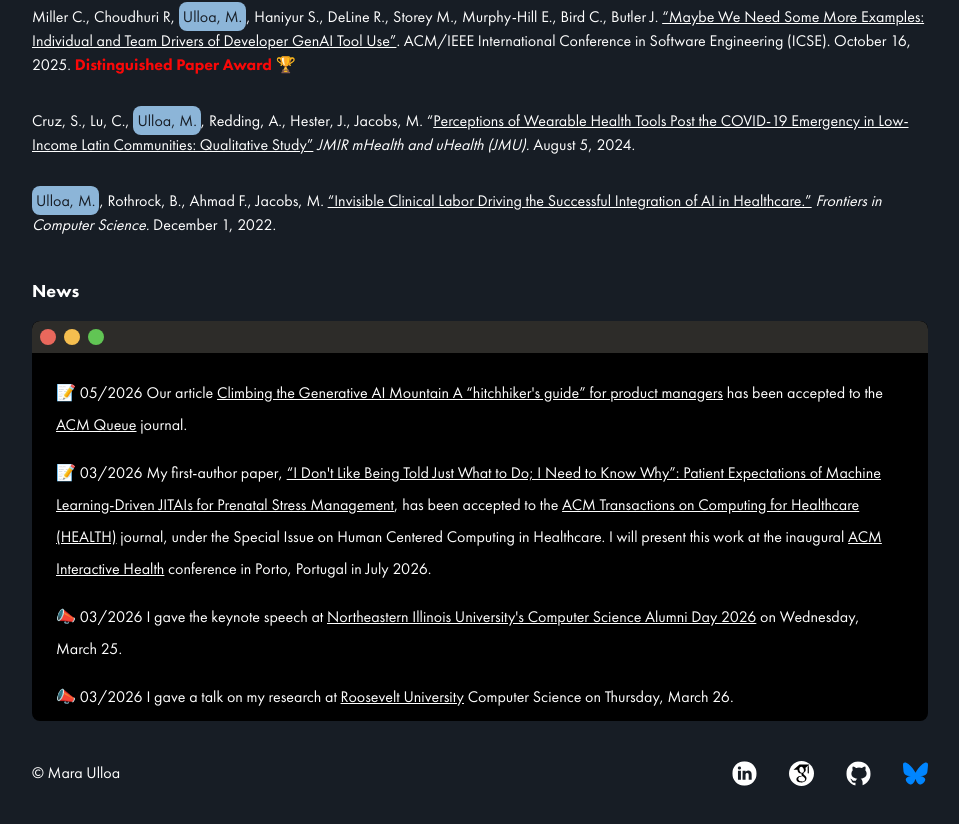
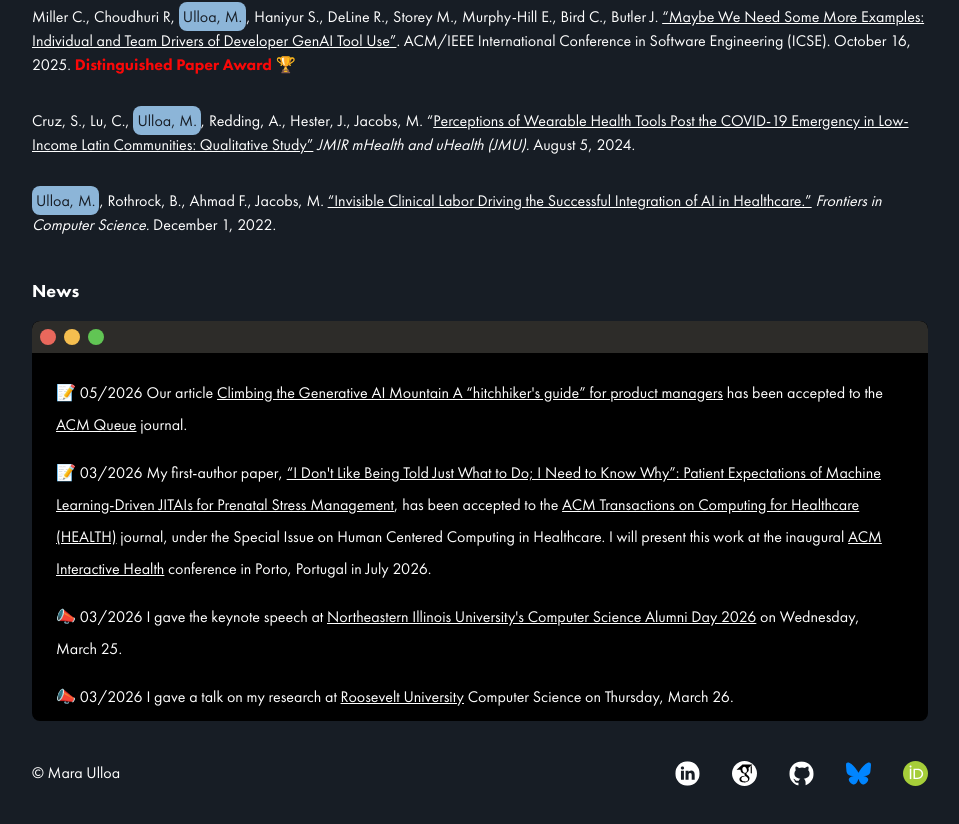
Before and after one commit to eulloa/mara-research-site, a Next.js app: page / in a window 1280 px wide. Shown: the part 1951-2775 px from the top of the page, without its empty margins (160-1119 px from the left). Built offline with nearby package versions, Linux system fonts and the light colour scheme.

Commit message:
feat: orcid

```diff
--- a/src/app/components/index.tsx
+++ b/src/app/components/index.tsx
@@ -10,6 +10,7 @@ export * from "./header";
 export * from "./lightbox";
 export * from "./linkedIn";
 export * from "./news";
+export * from "./orcid";
 export * from "./open";
 export * from "./presentation";
 export * from "./publications";
--- /dev/null
+++ b/src/app/components/orcid.tsx
@@ -0,0 +1,25 @@
+export const Orcid = () => (
+  <svg
+    width="25"
+    height="25"
+    viewBox="0 0 72 72"
+    version="1.1"
+    xmlns="http://www.w3.org/2000/svg"
+    xmlnsXlink="http://www.w3.org/1999/xlink"
+  >
+      <g id="Symbols" stroke="none" strokeWidth="1" fill="none" fillRule="evenodd">
+          <g id="hero" transform="translate(-924.000000, -72.000000)" fillRule="nonzero">
+              <g id="Group-4">
+                  <g id="vector_iD_icon" transform="translate(924.000000, 72.000000)">
+                      <path d="M72,36 C72,55.884375 55.884375,72 36,72 C16.115625,72 0,55.884375 0,36 C0,16.115625 16.115625,0 36,0 C55.884375,0 72,16.115625 72,36 Z" id="Path" fill="#A6CE39"></path>
+                      <g id="Group" transform="translate(18.868966, 12.910345)" fill="#FFFFFF">
+                          <polygon id="Path" points="5.03734929 39.1250878 0.695429861 39.1250878 0.695429861 9.14431787 5.03734929 9.14431787 5.03734929 22.6930505 5.03734929 39.1250878"></polygon>
+                          <path d="M11.409257,9.14431787 L23.1380784,9.14431787 C34.303014,9.14431787 39.2088191,17.0664074 39.2088191,24.1486995 C39.2088191,31.846843 33.1470485,39.1530811 23.1944669,39.1530811 L11.409257,39.1530811 L11.409257,9.14431787 Z M15.7511765,35.2620194 L22.6587756,35.2620194 C32.49858,35.2620194 34.7541226,27.8438084 34.7541226,24.1486995 C34.7541226,18.1301509 30.8915059,13.0353795 22.4332213,13.0353795 L15.7511765,13.0353795 L15.7511765,35.2620194 Z" id="Shape"></path>
+                          <path d="M5.71401206,2.90182329 C5.71401206,4.441452 4.44526937,5.72914146 2.86638958,5.72914146 C1.28750978,5.72914146 0.0187670918,4.441452 0.0187670918,2.90182329 C0.0187670918,1.33420133 1.28750978,0.0745051096 2.86638958,0.0745051096 C4.44526937,0.0745051096 5.71401206,1.36219458 5.71401206,2.90182329 Z" id="Path"></path>
+                      </g>
+                  </g>
+              </g>
+          </g>
+      </g>
+  </svg>
+);
--- a/src/app/components/socials.tsx
+++ b/src/app/components/socials.tsx
@@ -1,6 +1,6 @@
 import React, { ReactNode } from "react";
 import Link from "next/link";
-import { BlueSky, Github, LinkedIn, Scholar } from "@/components";
+import { BlueSky, Github, LinkedIn, Orcid, Scholar } from "@/components";
 
 export const Socials = ({
   children,
@@ -38,7 +38,7 @@ export const Socials = ({
           <Github />
         </Link>
       </li>
-      <li>
+      <li className="pr-8">
         <Link
           className="BlueSky"
           href="https://bsky.app/profile/mara-ulloa.bsky.social"
@@ -47,6 +47,15 @@ export const Socials = ({
           <BlueSky />
         </Link>
       </li>
+      <li>
+        <Link
+          className="Orcid"
+          href="https://orcid.org/0009-0005-4442-4520"
+          target="_blank"
+        >
+          <Orcid />
+        </Link>
+      </li>
       {children && <li>{children}</li>}
     </ul>
   );
```
